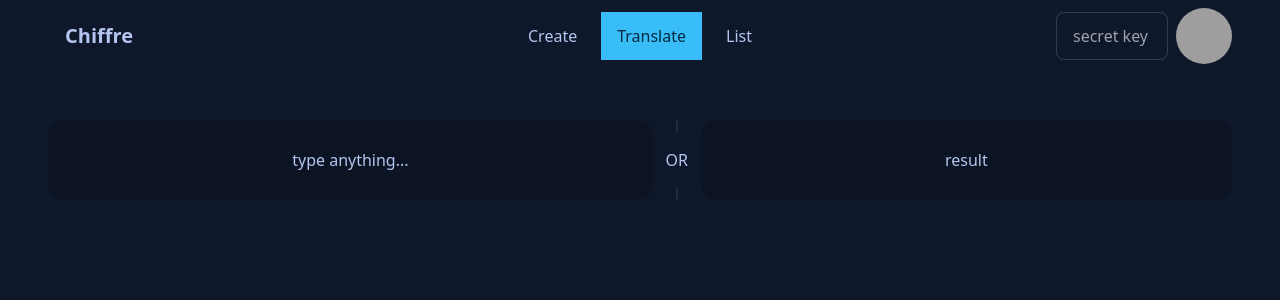
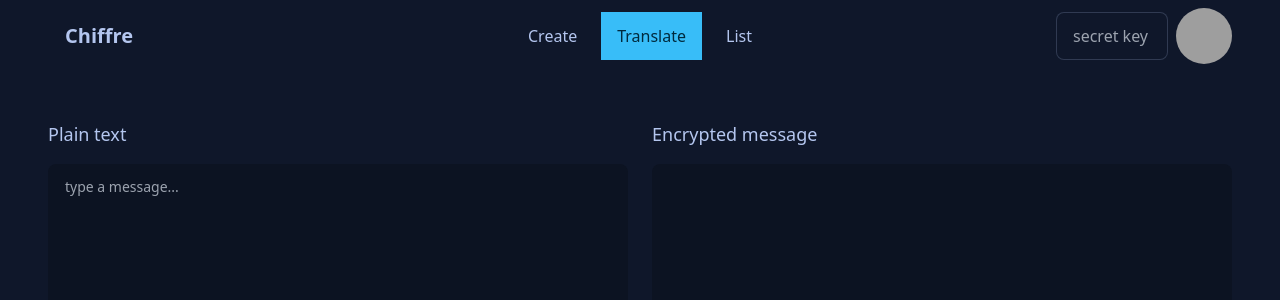
Before and after one commit to kirademiurge/chiffre, a React (Vite) app: page / in a window 1280 px wide. Shown: the top 300 px of the page. Built offline with nearby package versions, Linux system fonts and the light colour scheme; grey boxes are pictures that could not be loaded.

Commit message:
redesigned ui of TranslatePage component

```diff
--- a/src/pages/TranslatePage.jsx
+++ b/src/pages/TranslatePage.jsx
@@ -1,10 +1,36 @@
+import { useState, useContext } from "react"
+import { SecretKeyCnx } from "../context/SecretKeyCnx";
+
 export const TranslatePage = () => {
 
+	const [plainText, setPlainText] = useState("");
+	const [encryptedMsg, setEncryptedMsg] = useState("");
+	const [secretKey, setSecretKey] = useContext(SecretKeyCnx);
+
+	const onChangePlainText = (event) => {
+		setPlainText(event.target.value);
+	}
+	console.log(plainText);
+
 	return (
-		<div className="container mx-auto px-12 flex w-full">
-			<div className="grid h-20 flex-grow card bg-base-300 rounded-box place-items-center">type anything...</div>
-			<div className="divider divider-horizontal select-none">OR</div>
-			<div className="grid h-20 flex-grow card bg-base-300 rounded-box place-items-center">result</div>
+		<div className="space-y-4">
+			<div className="container mx-auto px-12 flex w-full space-x-6">
+				<h3 className="w-full text-lg">Plain text</h3>
+				<h3 className="w-full text-lg">Encrypted message</h3>
+			</div>
+			<div className="container mx-auto px-12 flex w-full space-x-6">
+
+				<textarea
+					placeholder="type a message..."
+					defaultValue={plainText}
+					onChange={ onChangePlainText }
+					className="textarea textarea-ghost resize-none w-full h-60 bg-base-300" />
+
+				<textarea
+					defaultValue={encryptedMsg}
+					className="textarea textarea-ghost resize-none w-full h-60 bg-base-300" />
+
+			</div>
 		</div>
 	)
 }
```
